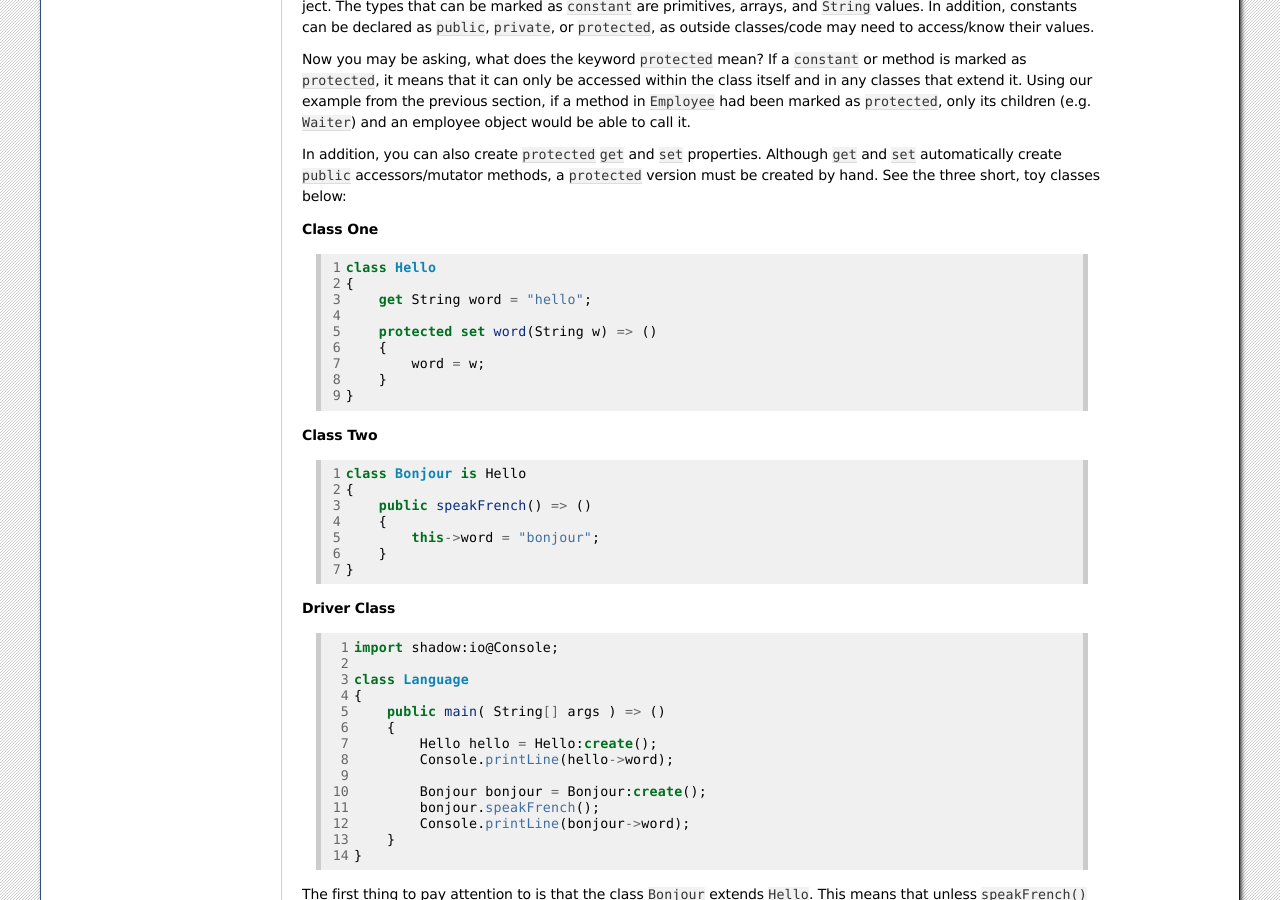
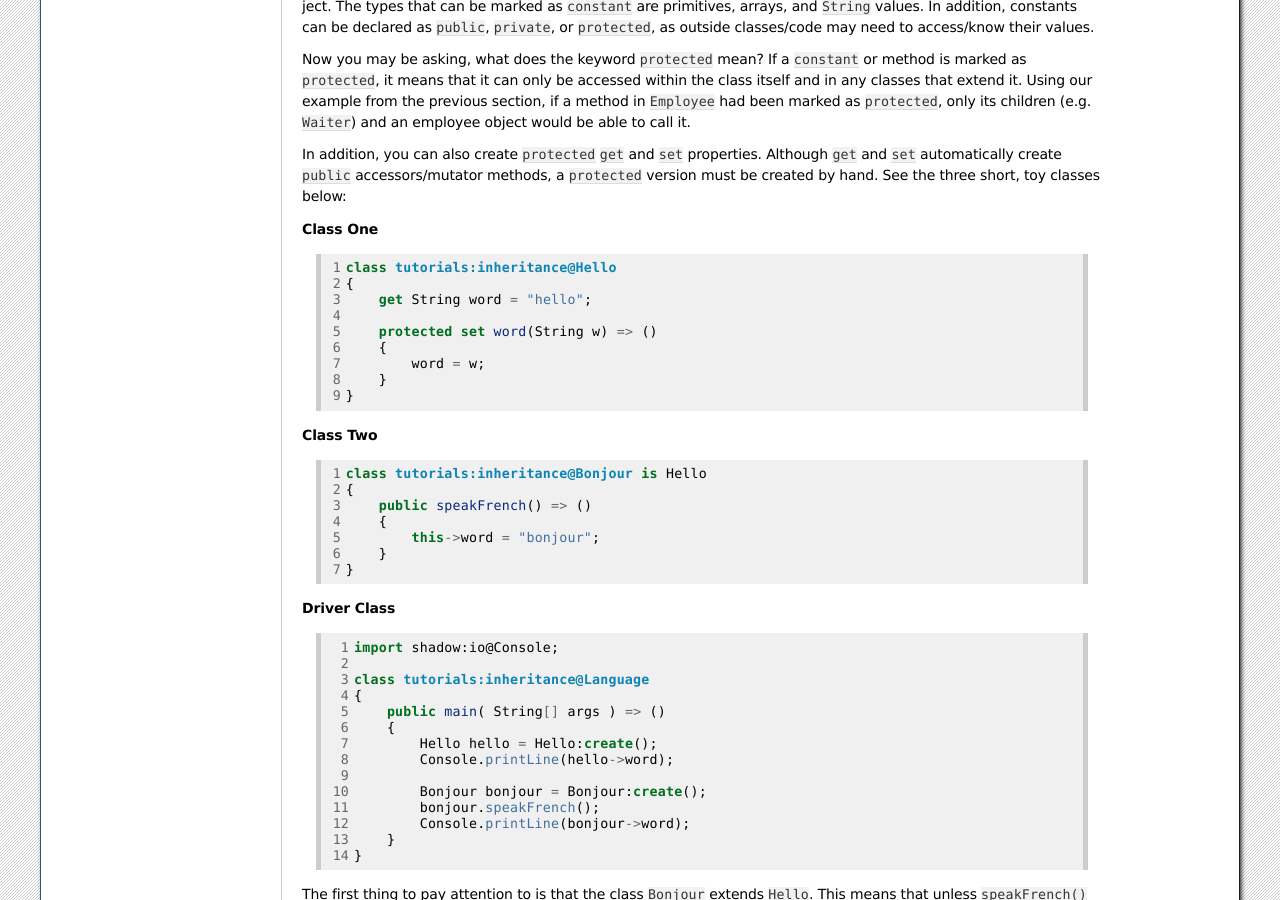
Before and after one commit to olivia-mauger/tutorials, a Sphinx documentation site: the page built from docs/source/inheritance.rst, in a window 1280 px wide and 900 px high, scrolled down 3454 px. Built offline with Sphinx 7.4.7, drawn with Linux system fonts in a browser that asks for light colours; some of the changed text lies outside the part shown.

Commit message:
Update inheritance.rst
Packages were added to class headings!

```diff
--- a/docs/source/inheritance.rst
+++ b/docs/source/inheritance.rst
@@ -46,7 +46,7 @@ In order to understand the syntax and implementation of extending classes, there
 
     import shadow:io@Console;
 
-    class Employee
+    class tutorials:inheritance@Employee
     {
         get String name;
 	get set int hoursWorked;
@@ -81,7 +81,7 @@ And here is the ``Waiter`` class:
 
     import shadow:io@Console;
 
-    class Waiter is Employee
+    class tutorials:inheritance@Waiter is Employee
     {
         int numTables;
 	double tips;
@@ -174,7 +174,7 @@ In addition, you can also create ``protected`` ``get`` and ``set`` properties. A
 .. code-block:: shadow
     :linenos:
 
-    class Hello
+    class tutorials:inheritance@Hello
     {
         get String word = "hello";
 
@@ -189,7 +189,7 @@ In addition, you can also create ``protected`` ``get`` and ``set`` properties. A
 .. code-block:: shadow
     :linenos:
 
-    class Bonjour is Hello
+    class tutorials:inheritance@Bonjour is Hello
     {
         public speakFrench() => ()
 	{
@@ -204,7 +204,7 @@ In addition, you can also create ``protected`` ``get`` and ``set`` properties. A
 
     import shadow:io@Console;
 
-    class Language
+    class tutorials:inheritance@Language
     {
         public main( String[] args ) => ()
 	{
```
